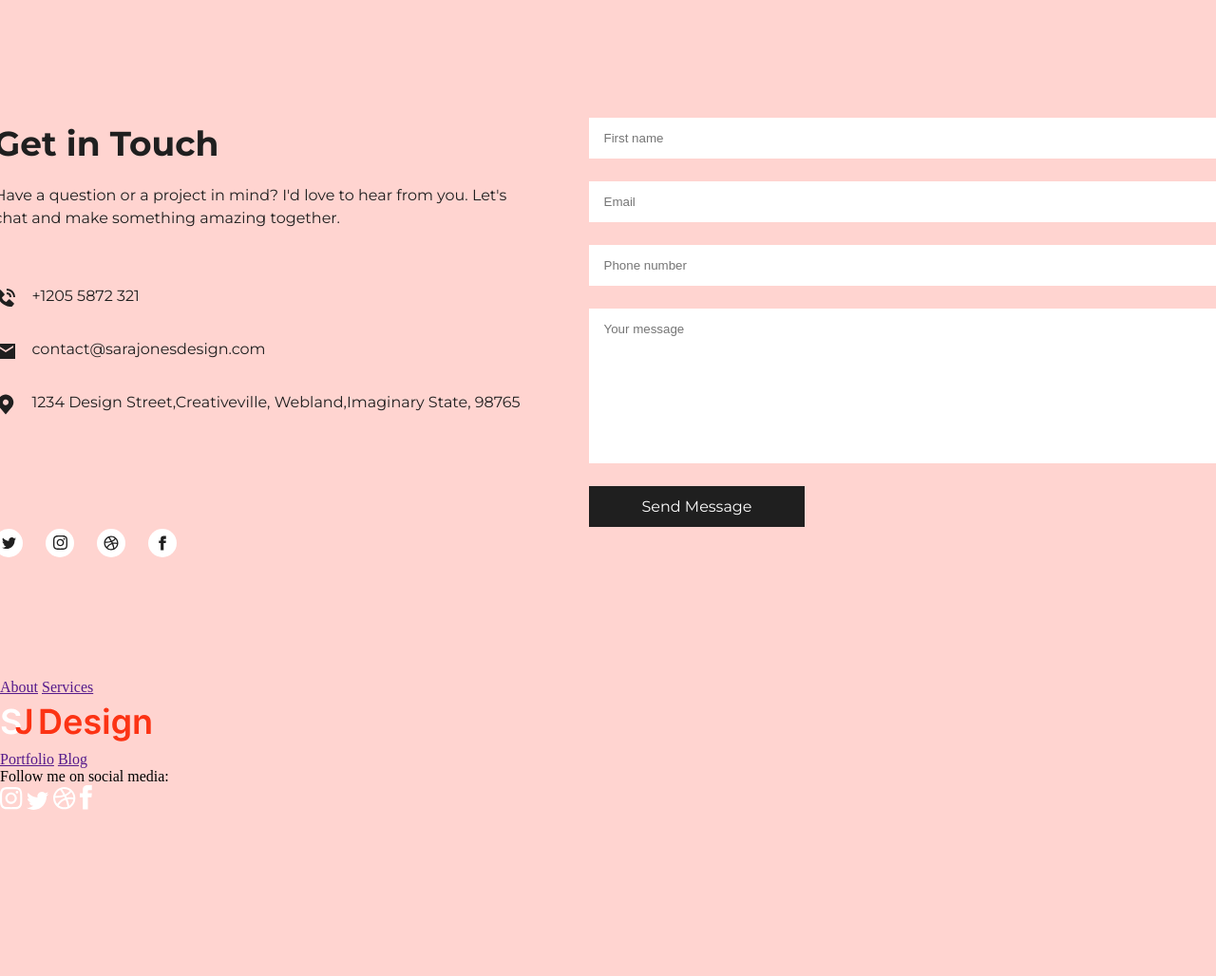
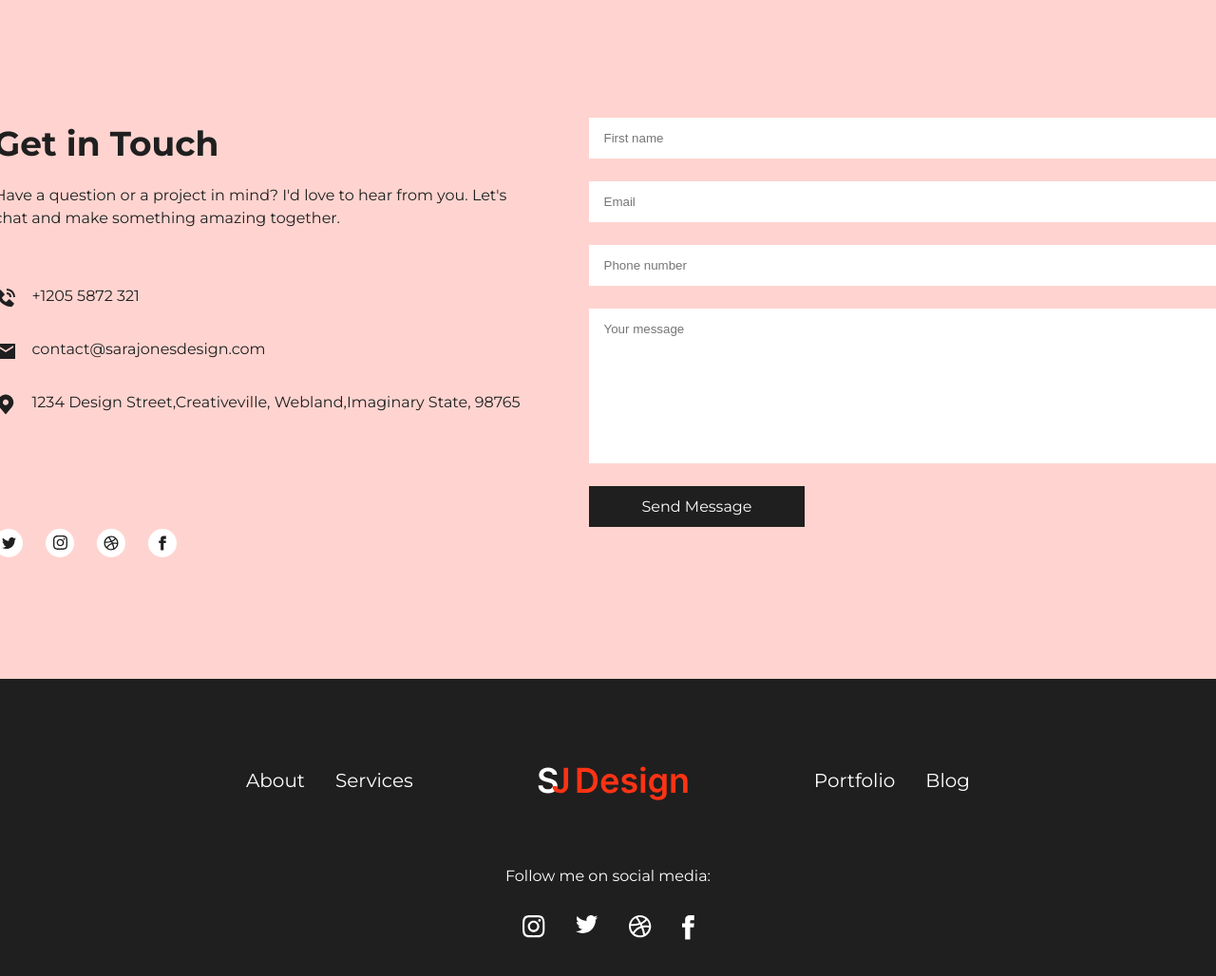
Before and after one commit to Os-Boca-Aberta/SJ-Design, a plain HTML site: page section-contatc-and-footer.html in a window 1280 px wide. Shown: the whole page at 95% size. Before the commit the page ends 857 px from the top, so only its background shows below. Drawn offline with Linux system fonts and the light colour scheme.

Commit message:
style: stylization footer in section-contact-and-footer.css

```diff
--- a/src/styles/section-contact-and-footer.css
+++ b/src/styles/section-contact-and-footer.css
@@ -94,3 +94,52 @@ gap: 32px;
     font-size: var(--font-size-b-medium);
     text-decoration: none;
 }
+
+footer{
+    background-color: var(--color-dark);
+    padding: 80px 0px;
+}
+
+.conatiner-footer{
+    display: flex;
+    flex-direction: column;
+    align-items: center;
+    gap: 64px;
+}
+
+.container-follow-us{
+    display: flex;
+    justify-content: center;
+    align-items: center;
+    gap: 130px
+}
+
+.content-footer{
+    display: flex;
+    gap: 32px;
+}
+
+.content-footer a{
+    color: var(--color-white);
+    text-decoration: none;
+    font-family: var(--font-family-montserrat);
+    font-size: var(--font-size-b-xlarge);
+}
+
+.conteiner-social-midia-footer{
+    display: flex;
+    flex-direction: column;
+    align-items: center;
+    gap: 32px;
+}
+
+.content-social-midia-footer p{
+    color: var(--color-white);
+    font-size: var(--font-size-b-medium);
+    font-family: var(--font-family-montserrat);
+}
+
+.footer-midia-social{
+    display: flex;
+    gap: 32px   ;
+}
```
